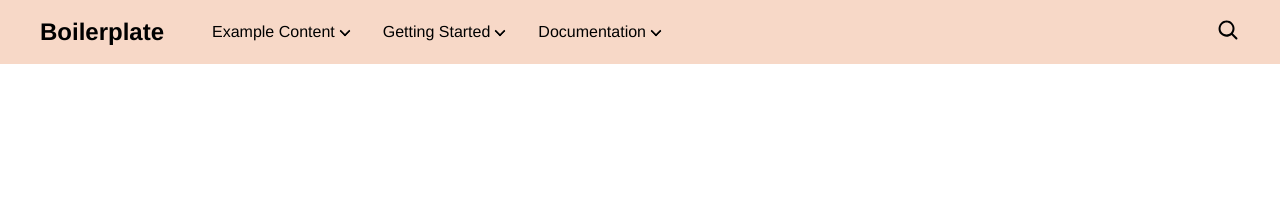
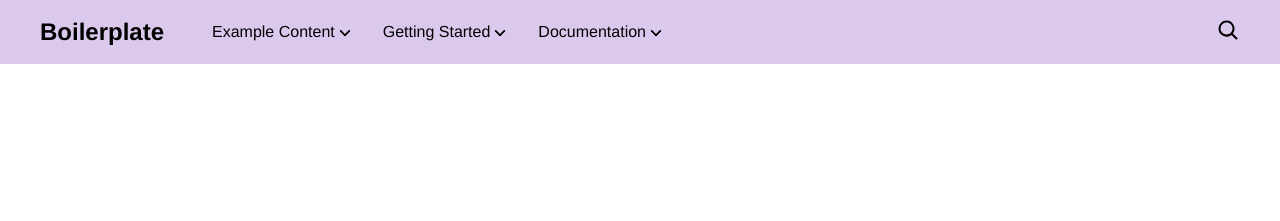
Before and after one commit to PavanRam/helix-alpha, a website with bundled scripts: page 404.html in a window 1280 px wide. Shown: the top 221 px of the page. Built offline with nearby package versions, Linux system fonts and the light colour scheme; files whose address does not match are found by name.

Commit message:
updating header for secure section of site

```diff
--- a/blocks/header/header.css
+++ b/blocks/header/header.css
@@ -1,10 +1,13 @@
 /* header and nav layout */
 header .nav-wrapper {
-  /*background-color: var(--background-color);*/
   background-color: var(--header-color);
   width: 100%;
   z-index: 2;
   position: fixed;
+}
+
+header .secure-nav {
+  background-color: var(--secure-header-color);
 }
 
 header nav {
--- a/styles/styles.css
+++ b/styles/styles.css
@@ -18,7 +18,8 @@
   --overlay-background-color: #eee;
   --highlight-background-color: #ccc;
   --text-color: #000;
-  --header-color: #f7d8c7 ;
+  --header-color: #dac9ed;
+  --secure-header-color: rgb(226, 43, 150);
 
   /* fonts */
   --body-font-family: 'helvetica neue', helvetica, ubuntu, roboto, noto, sans-serif;
```
